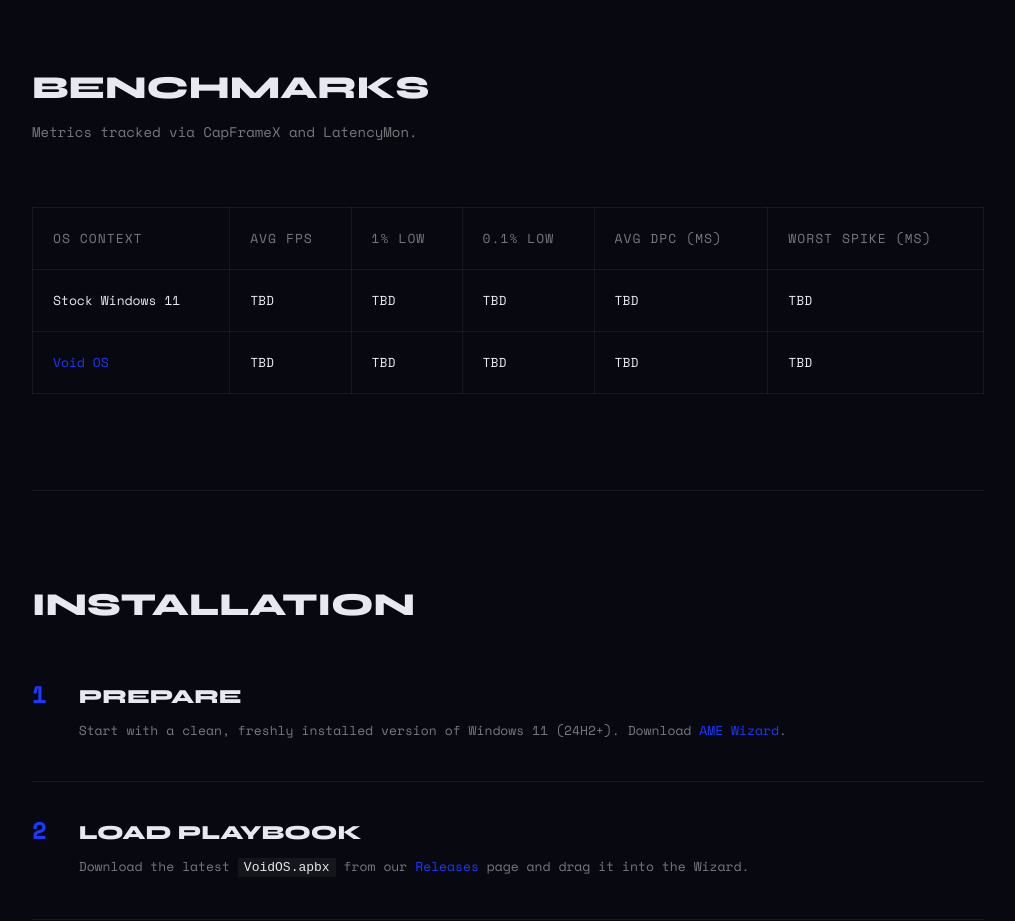
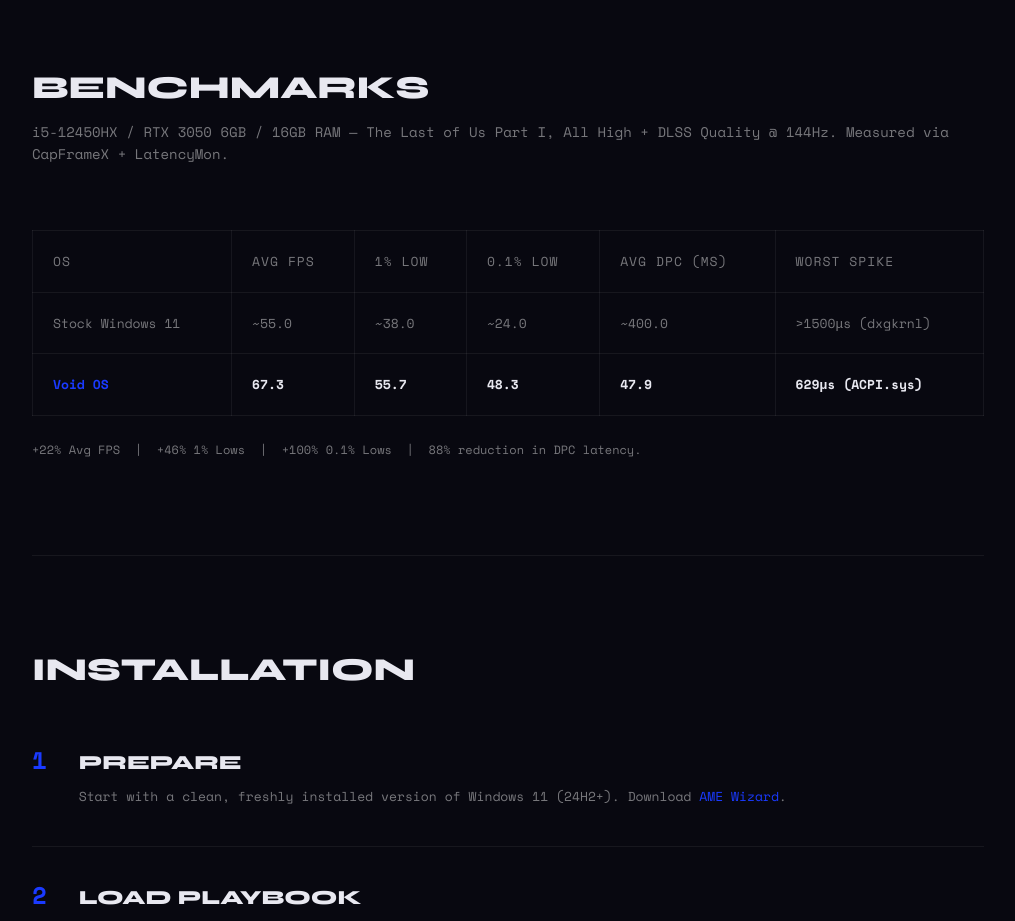
Before and after one commit to v0idOS/Void-OS, a plain HTML site: page docs/index.html in a window 1280 px wide. Shown: the part 2080-3001 px from the top of the page, without its empty margins (132-1147 px from the left). Drawn offline with nearby package versions, Linux system fonts and the light colour scheme.

Commit message:
feat: VCC auto-deploy, MMIO write combining, real benchmark data

```diff
--- a/docs/index.html
+++ b/docs/index.html
@@ -185,38 +185,39 @@
         <section>
             <div class="section-header">
                 <h2>Benchmarks</h2>
-                <p>Metrics tracked via CapFrameX and LatencyMon.</p>
+                <p>i5-12450HX / RTX 3050 6GB / 16GB RAM — The Last of Us Part I, All High + DLSS Quality @ 144Hz. Measured via CapFrameX + LatencyMon.</p>
             </div>
             <table>
                 <thead>
                     <tr>
-                        <th>OS Context</th>
+                        <th>OS</th>
                         <th>Avg FPS</th>
                         <th>1% Low</th>
                         <th>0.1% Low</th>
                         <th>Avg DPC (μs)</th>
-                        <th>Worst Spike (μs)</th>
+                        <th>Worst Spike</th>
                     </tr>
                 </thead>
                 <tbody>
                     <tr>
-                        <td style="color: var(--text);">Stock Windows 11</td>
-                        <td>TBD</td>
-                        <td>TBD</td>
-                        <td>TBD</td>
-                        <td>TBD</td>
-                        <td>TBD</td>
+                        <td style="color: var(--muted);">Stock Windows 11</td>
+                        <td style="color: var(--muted);">~55.0</td>
+                        <td style="color: var(--muted);">~38.0</td>
+                        <td style="color: var(--muted);">~24.0</td>
+                        <td style="color: var(--muted);">~400.0</td>
+                        <td style="color: var(--muted);">&gt;1500μs (dxgkrnl)</td>
                     </tr>
                     <tr>
-                        <td style="color: var(--accent);">Void OS</td>
-                        <td>TBD</td>
-                        <td>TBD</td>
-                        <td>TBD</td>
-                        <td>TBD</td>
-                        <td>TBD</td>
+                        <td style="color: var(--accent); font-weight: 700;">Void OS</td>
+                        <td style="color: var(--text); font-weight: 700;">67.3</td>
+                        <td style="color: var(--text); font-weight: 700;">55.7</td>
+                        <td style="color: var(--text); font-weight: 700;">48.3</td>
+                        <td style="color: var(--text); font-weight: 700;">47.9</td>
+                        <td style="color: var(--text); font-weight: 700;">629μs (ACPI.sys)</td>
                     </tr>
                 </tbody>
             </table>
+            <p style="color: var(--muted); font-size: 12px; margin-top: 24px;">+22% Avg FPS &nbsp;|&nbsp; +46% 1% Lows &nbsp;|&nbsp; +100% 0.1% Lows &nbsp;|&nbsp; 88% reduction in DPC latency.</p>
         </section>
 
         <section>
```
Also changed, not shown: 3 other files.
